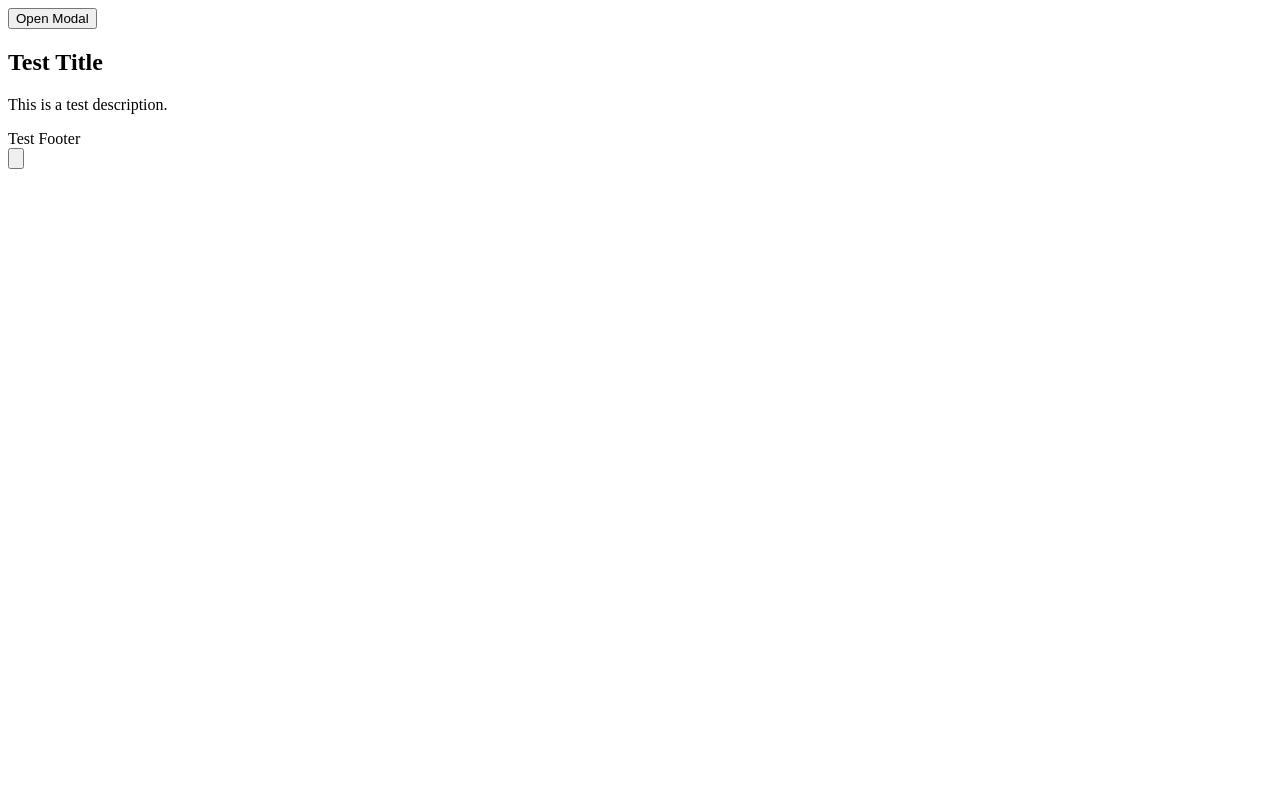
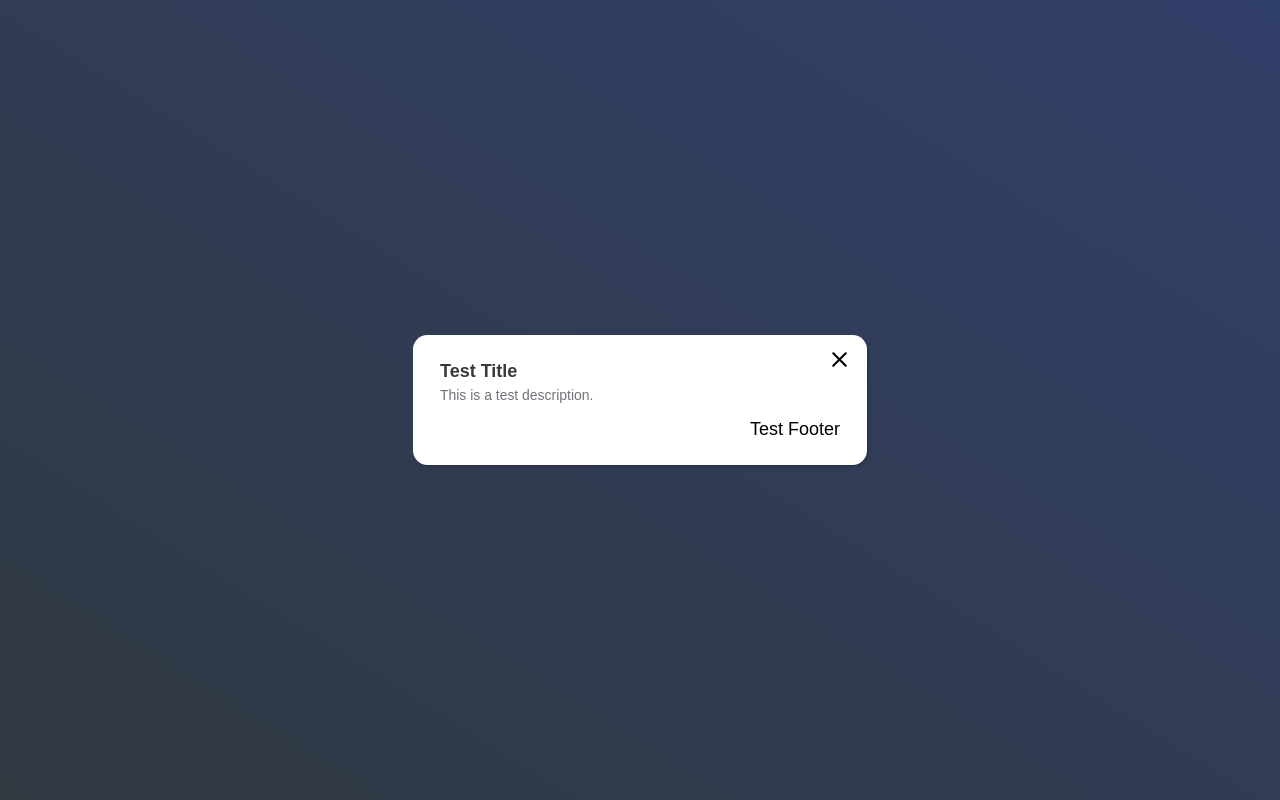
Before and after one commit to aeonshad/react-modal-component-hw, a React (Create React App) app: page / in a window 1280 px wide. Both pictures are taken after a click on the button "Open Modal". Built offline with nearby package versions, Linux system fonts and the light colour scheme.

Commit message:
Add style for the test page and default style for the modal

```diff
--- a/package.json
+++ b/package.json
@@ -6,6 +6,7 @@
     "@testing-library/jest-dom": "^5.17.0",
     "@testing-library/react": "^13.4.0",
     "@testing-library/user-event": "^13.5.0",
+    "lucide-react": "^0.446.0",
     "react": "^18.3.1",
     "react-dom": "^18.3.1",
     "react-scripts": "5.0.1",
--- a/src/App.jsx
+++ b/src/App.jsx
@@ -1,5 +1,7 @@
 import { useState } from 'react';
 import { Modal, ModalContent, ModalDescription, ModalFooter, ModalHeader, ModalTitle } from './components/Modal';
+import './styles/reset.css';
+import './styles/main.css';
 
 function App() {
     const [isOpen, setIsOpen] = useState(false);
@@ -8,8 +10,10 @@ function App() {
         setIsOpen(!isOpen);
     };
     return (
-        <main>
-            <button onClick={toggleModal}>Open Modal</button>
+        <main className="main-container">
+            <button className="btn" onClick={toggleModal}>
+                Open Modal
+            </button>
             <Modal open={isOpen}>
                 <ModalContent onClose={toggleModal}>
                     <ModalHeader>
--- a/src/components/Modal.jsx
+++ b/src/components/Modal.jsx
@@ -1,20 +1,19 @@
-import { ReactComponent as CloseIcon } from './close-outline.svg';
+import { X } from 'lucide-react';
+import './modal.css';
 
-export const Modal = ({ className, open, children }) => (open ? <div>{children}</div> : null);
+export const Modal = ({ className, open, children }) => (open ? <div className="modal-overlay">{children}</div> : null);
 
-export const ModalContent = ({ className, onClose, children }) => (
-    <div>
+export const ModalContent = ({ className, onClose, size = 25, stroke = '#000000', children }) => (
+    <div className="modal-container">
         {children}
-        <button onClick={onClose}>
-            <CloseIcon />
-        </button>
+        <X className="modal-icon" size={size} stroke={stroke} onClick={onClose} />
     </div>
 );
 
-export const ModalHeader = ({ className, children }) => <div>{children}</div>;
+export const ModalHeader = ({ className, children }) => <div className="modal-header">{children}</div>;
 
-export const ModalTitle = ({ className, children }) => <h2>{children}</h2>;
+export const ModalTitle = ({ className, children }) => <h2 className="modal-title">{children}</h2>;
 
-export const ModalDescription = ({ className, children }) => <p>{children}</p>;
+export const ModalDescription = ({ className, children }) => <p className="modal-description">{children}</p>;
 
-export const ModalFooter = ({ className, children }) => <div>{children}</div>;
+export const ModalFooter = ({ className, children }) => <div className="modal-footer">{children}</div>;
--- /dev/null
+++ b/src/components/modal.css
@@ -0,0 +1,53 @@
+.modal-overlay {
+    position: absolute;
+    z-index: 999;
+    height: 100%;
+    width: 100%;
+    display: flex;
+    align-items: center;
+    background-color: rgba(0, 0, 0, 0.42);
+}
+
+.modal-container {
+    width: 400px;
+    margin-right: auto;
+    margin-left: auto;
+    background-color: #ffffff;
+    border-radius: 0.8rem;
+    position: relative;
+    box-shadow: rgba(0, 0, 0, 0.15) 1.95px 1.95px 2.6px;
+    display: flex;
+    flex-direction: column;
+    padding: 1.5rem;
+}
+
+.modal-icon {
+    position: absolute;
+    top: 12px;
+    right: 15px;
+    cursor: pointer;
+}
+
+.modal-header {
+    display: flex;
+    flex-direction: column;
+    padding-bottom: 1rem;
+}
+
+.modal-title {
+    font-size: 1rem;
+    font-weight: bold;
+    color: #393939;
+    margin-bottom: 0.5rem;
+}
+
+.modal-description {
+    font-size: 0.775rem;
+    color: #71717a;
+}
+
+.modal-footer {
+    display: flex;
+    justify-content: flex-end;
+    align-items: center;
+}
--- /dev/null
+++ b/src/styles/main.css
@@ -0,0 +1,39 @@
+:root {
+    font-family: 'Montserrat', sans-serif;
+    font-weight: 500;
+    font-style: normal;
+    font-size: 18px;
+}
+html {
+    background-image: linear-gradient(to bottom left, #536cb4 0%, #556270 100%);
+    height: 100vh;
+}
+body,
+#root {
+    height: 100%;
+}
+
+.main-container {
+    height: 100%;
+    display: flex;
+    align-items: center;
+    justify-content: center;
+    position: relative;
+}
+
+.btn {
+    padding: 1rem 2rem;
+    border-radius: 2rem;
+    border: 3px solid #a7b2ce;
+    background-color: #f2f2f2;
+    color: #536cb4;
+    font-size: 24px;
+    box-shadow: rgba(0, 0, 0, 0.2) 2px 2px 4px;
+    transition: background-color 0.4s ease;
+}
+
+.btn:hover {
+    background-color: transparent;
+    cursor: pointer;
+    color: #f2f2f2;
+}
--- /dev/null
+++ b/src/styles/reset.css
@@ -0,0 +1,123 @@
+html,
+body,
+div,
+span,
+applet,
+object,
+iframe,
+h1,
+h2,
+h3,
+h4,
+h5,
+h6,
+p,
+blockquote,
+pre,
+a,
+abbr,
+acronym,
+address,
+big,
+cite,
+code,
+del,
+dfn,
+em,
+img,
+ins,
+kbd,
+q,
+s,
+samp,
+small,
+strike,
+strong,
+sub,
+sup,
+tt,
+var,
+b,
+u,
+i,
+center,
+dl,
+dt,
+dd,
+ol,
+ul,
+li,
+fieldset,
+form,
+label,
+legend,
+table,
+caption,
+tbody,
+tfoot,
+thead,
+tr,
+th,
+td,
+article,
+aside,
+canvas,
+details,
+embed,
+figure,
+figcaption,
+footer,
+header,
+hgroup,
+menu,
+nav,
+output,
+ruby,
+section,
+summary,
+time,
+mark,
+audio,
+video {
+    margin: 0;
+    padding: 0;
+    border: 0;
+    font-size: 100%;
+    font: inherit;
+    vertical-align: baseline;
+}
+article,
+aside,
+details,
+figcaption,
+figure,
+footer,
+header,
+hgroup,
+menu,
+nav,
+section {
+    display: block;
+}
+body {
+    line-height: 1;
+}
+ol,
+ul {
+    list-style: none;
+}
+blockquote,
+q {
+    quotes: none;
+}
+blockquote:before,
+blockquote:after,
+q:before,
+q:after {
+    content: '';
+    content: none;
+}
+table {
+    border-collapse: collapse;
+    border-spacing: 0;
+}
```
Also changed, not shown: 1 other file (tests, documents, lock files or other folders).
